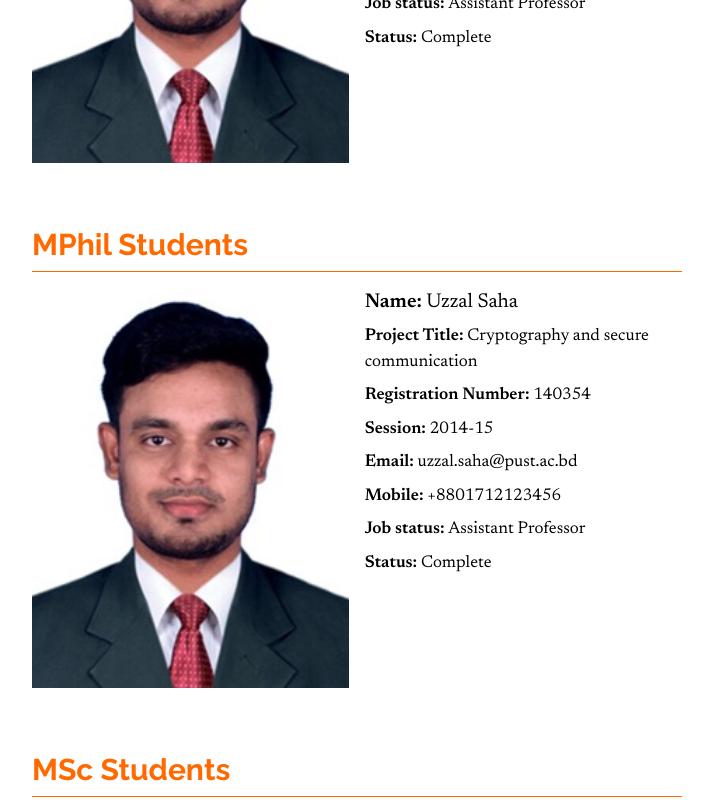
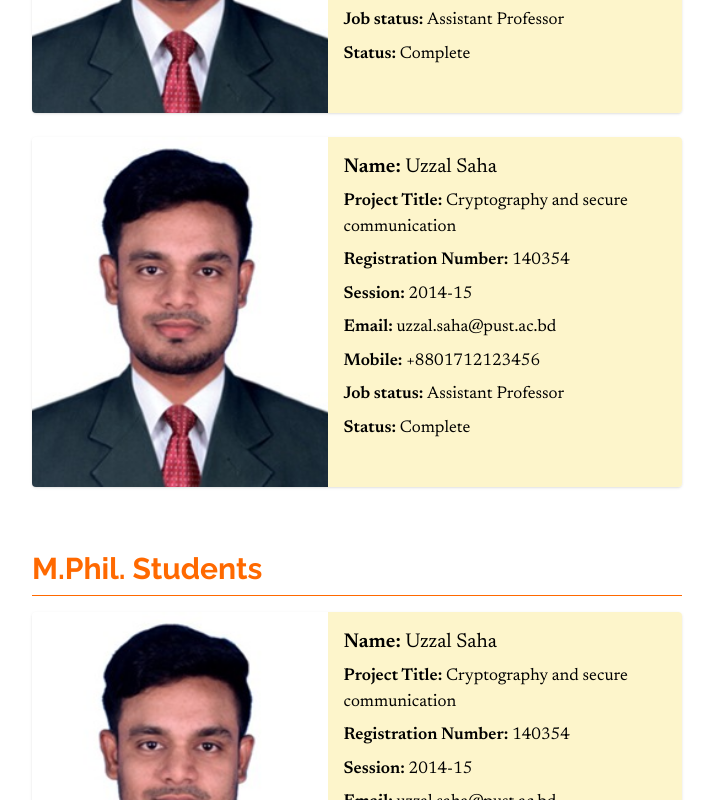
Before and after one commit to CoderKawsar/dr.nur-alam, a Next.js app: page /research/research-guidance in a window 1280 px wide. Shown: the part 580-1380 px from the top of the page, without its empty margins (283-996 px from the left). Built offline with nearby package versions, Linux system fonts and the light colour scheme.

Commit message:
research students modified

```diff
--- a/src/app/research/research-guidance/page.jsx
+++ b/src/app/research/research-guidance/page.jsx
@@ -2,6 +2,17 @@ import image1 from "@/assets/images/Students/Uzzal Saha.jpg";
 import ResearchStudentSingle from "@/components/researchStudent/ResearchStudentSingle";
 
 const phdStudents = [
+  {
+    image: image1,
+    name: "Uzzal Saha",
+    projectTitle: "Cryptography and secure communication",
+    registrationNumber: "140354",
+    session: "2014-15",
+    email: "uzzal.saha@pust.ac.bd",
+    mobile: "+8801712123456",
+    jobStatus: "Assistant Professor",
+    status: "Complete",
+  },
   {
     image: image1,
     name: "Uzzal Saha",
@@ -58,7 +69,7 @@ function ResearchGuidance() {
         ))}
       </div>
       <h2 className="mt-16 text-3xl text-[#FF6900] border-b border-[#FF6900] raleway-font font-bold mb-4 pb-2">
-        MPhil Students
+        M.Phil. Students
       </h2>
       <div>
         {mPhilStudents.map((students, index) => (
@@ -66,7 +77,7 @@ function ResearchGuidance() {
         ))}
       </div>
       <h2 className="mt-16 text-3xl text-[#FF6900] border-b border-[#FF6900] raleway-font font-bold mb-4 pb-2">
-        MSc Students
+        M.Sc. Students
       </h2>
       <div>
         {mScStudents.map((students, index) => (
--- a/src/components/researchStudent/ResearchStudentSingle.jsx
+++ b/src/components/researchStudent/ResearchStudentSingle.jsx
@@ -2,15 +2,15 @@ import Image from "next/image";
 
 function ResearchStudentSingle({ students }) {
   return (
-    <div className="flex gap-x-4 mb-4">
-      <div className="h-[400px]">
+    <div className="flex mb-6 shadow rounded">
+      <div className="h-[350px] rounded-l">
         <Image
           src={students.image}
           alt="Student"
-          className="w-full h-full object-cover"
+          className="w-full h-full object-cover rounded-l"
         />
       </div>
-      <div className="flex flex-col gap-y-2 newsreader-font text-[17px]">
+      <div className="pl-4 pt-4 bg-[#FDF5CB] flex flex-col gap-y-2 newsreader-font text-[17px] rounded-r">
         <h4 className="text-xl font-semibold">
           Name: <span className="font-normal">{students.name}</span>
         </h4>
```
